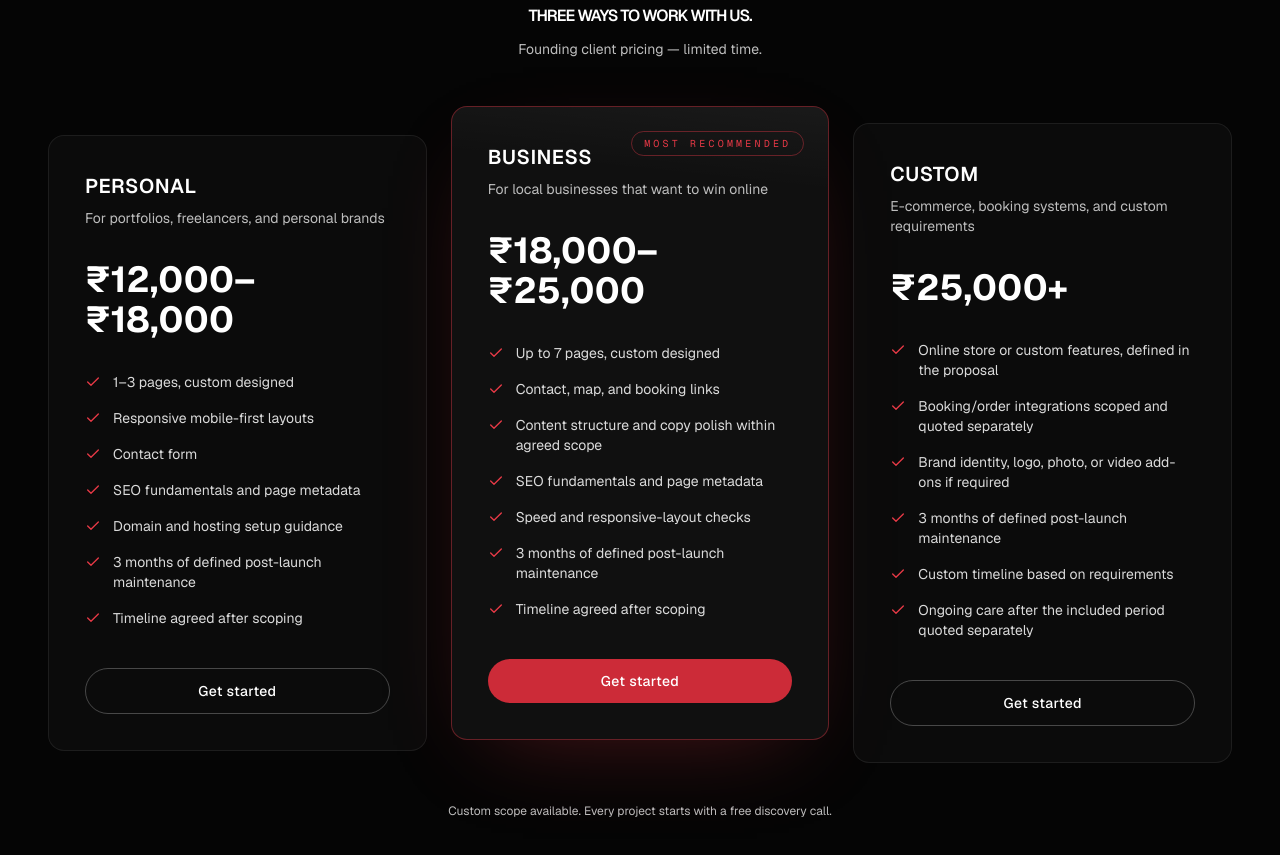
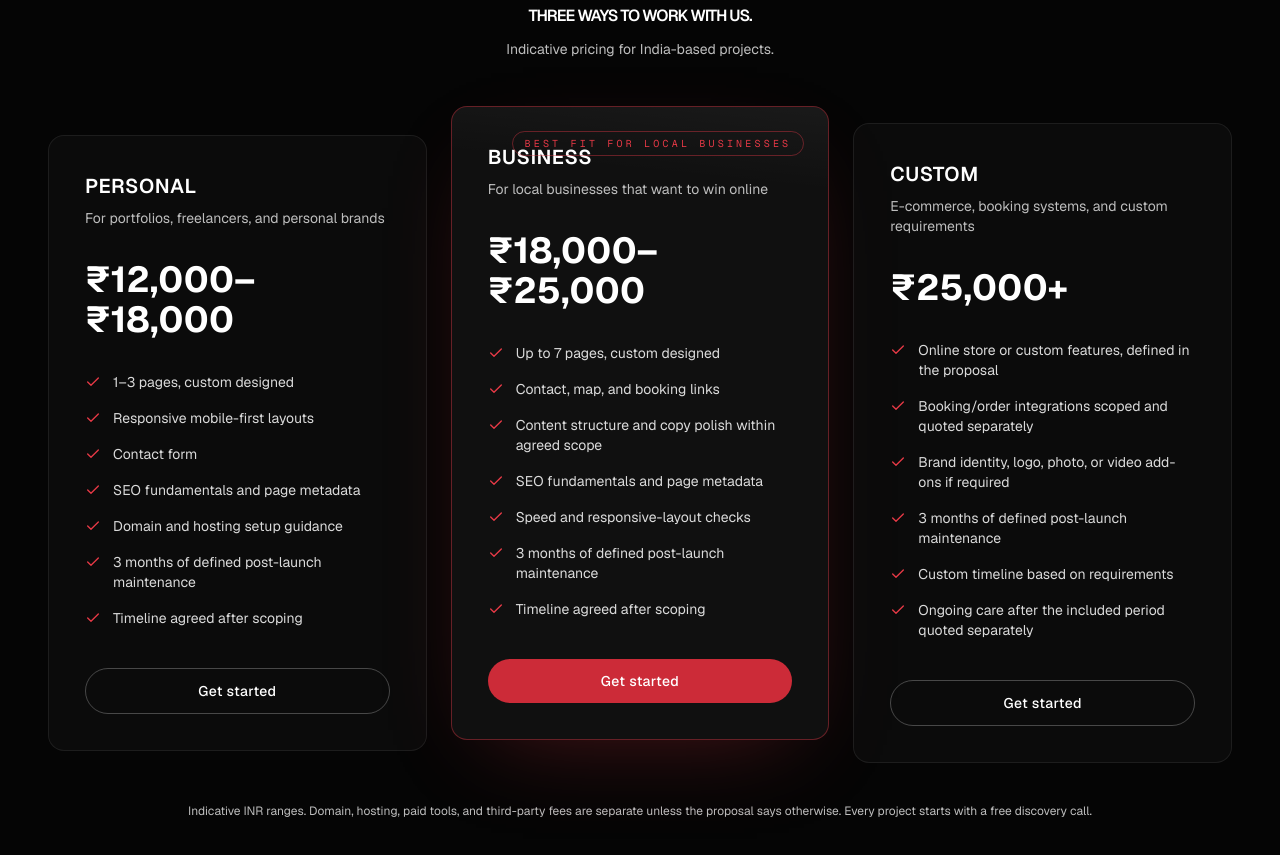
Before and after one commit to subhamrout818/FOR1S, a Next.js app: page / in a window 1280 px wide. Shown: the part 6380-7235 px from the top of the page. Built offline with nearby package versions, Linux system fonts and the light colour scheme; no server answers.

Commit message:
Clarify India pricing and remove unsupported popularity claim

```diff
--- a/components/sections/Pricing.tsx
+++ b/components/sections/Pricing.tsx
@@ -32,7 +32,7 @@ export default function Pricing() {
             Three ways to work with us.
           </SplitReveal>
           <p className="mt-4 text-sm text-muted">
-            Founding client pricing — limited time.
+            Indicative pricing for India-based projects.
           </p>
         </div>
 
@@ -54,7 +54,7 @@ export default function Pricing() {
                       className="pointer-events-none absolute -inset-x-6 -top-24 h-40 rotate-6 bg-gradient-to-b from-white/[0.08] to-transparent"
                     />
                     <span className="absolute right-6 top-6 rounded-full border border-accent/40 px-3 py-1 font-mono text-[10px] uppercase tracking-widest text-accent">
-                      Most recommended
+                      Best fit for local businesses
                     </span>
                   </>
                 )}
@@ -107,7 +107,7 @@ export default function Pricing() {
         </div>
 
         <p className="mt-10 text-center text-xs text-muted">
-          Custom scope available. Every project starts with a free discovery call.
+          Indicative INR ranges. Domain, hosting, paid tools, and third-party fees are separate unless the proposal says otherwise. Every project starts with a free discovery call.
         </p>
       </div>
     </section>
```
